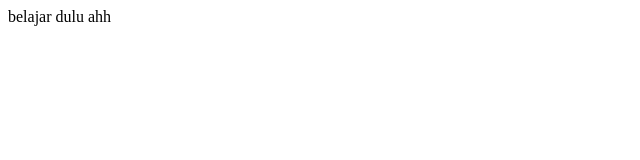
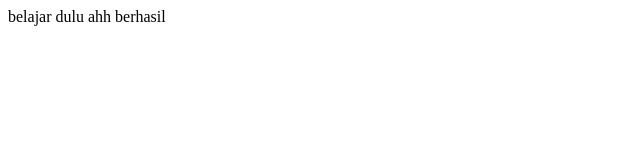
Before and after one commit to ridwanmaulanaodoo/git-belajar-remote, a plain HTML site: page index.html in a window 1280 px wide. Shown: the full height of the page, 0-640 px from the left. Drawn offline with Linux system fonts and the light colour scheme.

Commit message:
data baru

```diff
--- a/index.html
+++ b/index.html
@@ -7,6 +7,6 @@
     <title>Belajar git</title>
 </head>
 <body>
-    belajar dulu ahh
+    belajar dulu ahh berhasil
 </body>
 </html>
```
